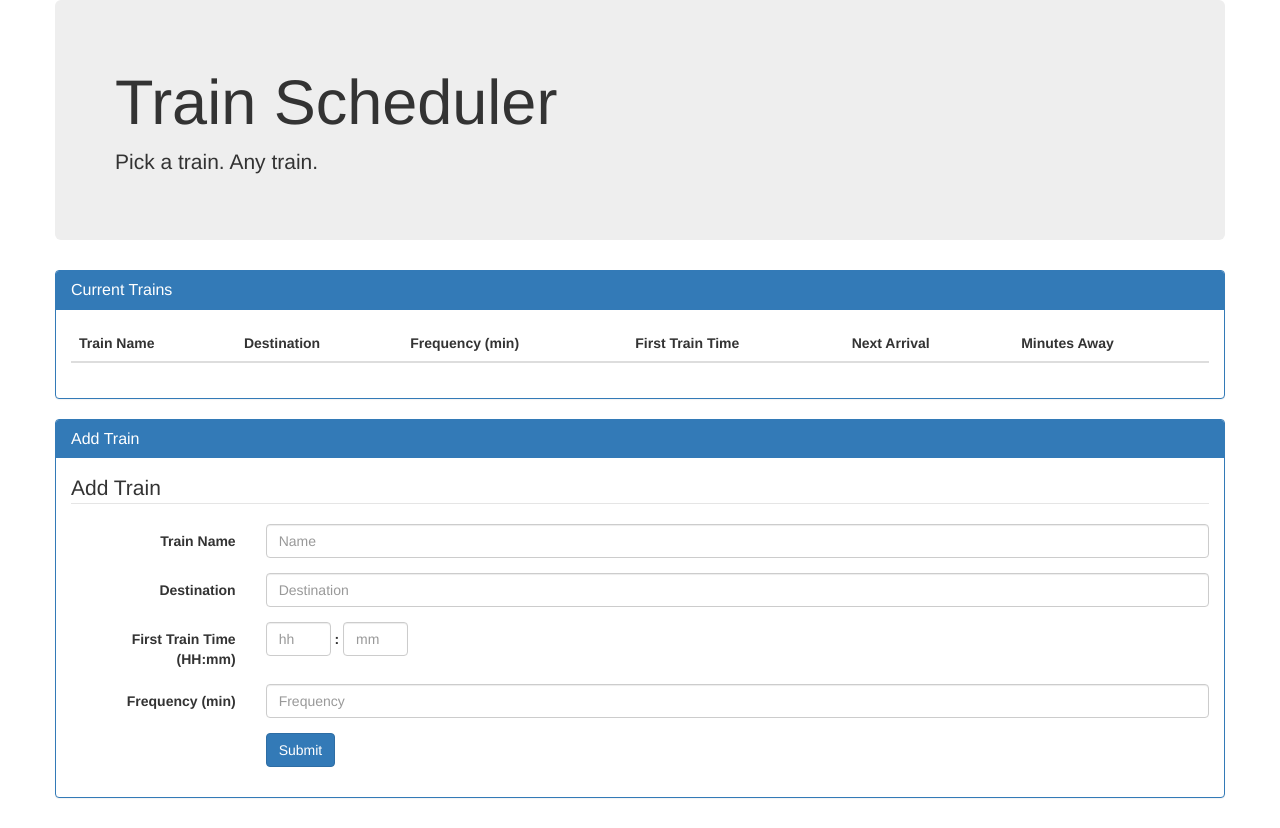
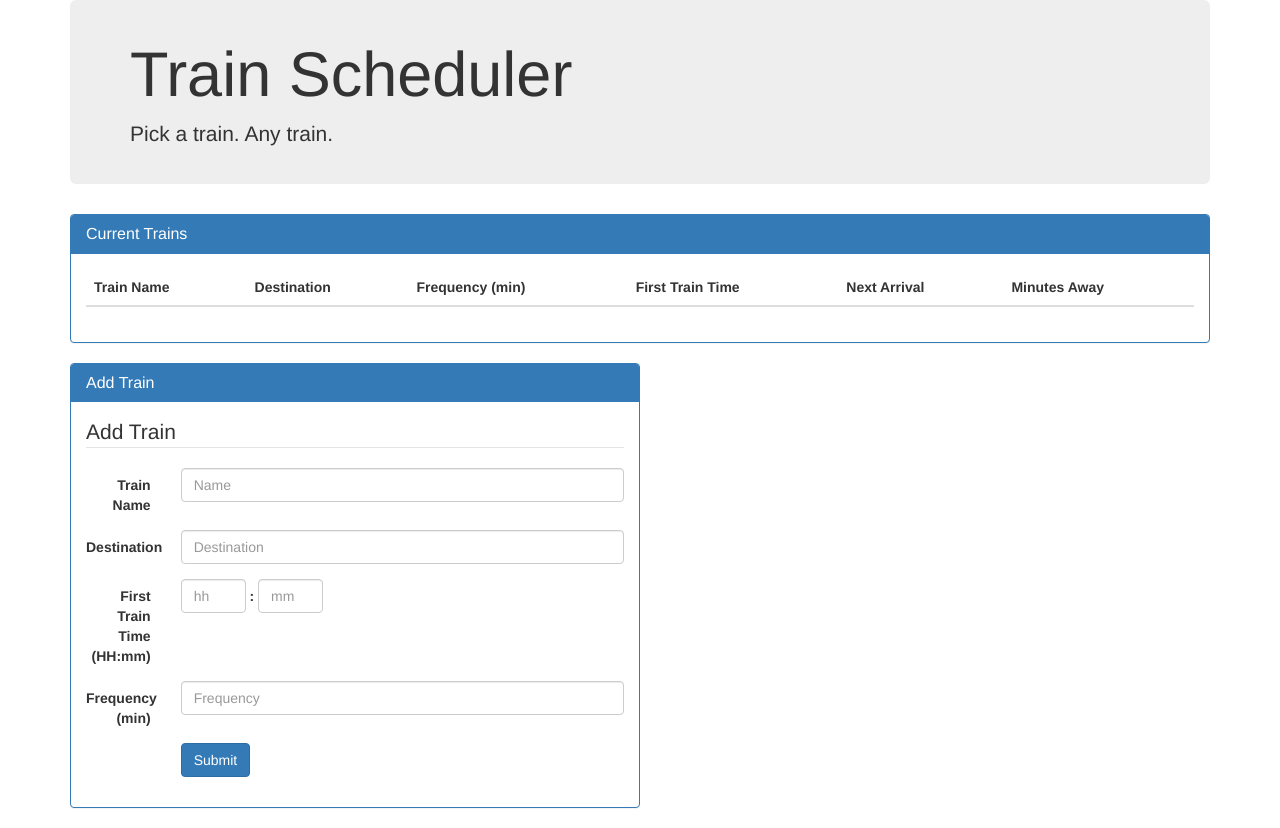
Before and after one commit to mdvb1001/train_scheduler, a PHP site: page / in a window 1280 px wide. Before the commit the page ends 798 px from the top, so only its background shows below. Run offline with PHP 8.4, Linux system fonts and the light colour scheme; lists and menus that the app fills with data are empty; some libraries are stand-ins or nearby versions.

```diff
--- a/assets/css/style.css
+++ b/assets/css/style.css
@@ -1,3 +1,13 @@
+body {
+	/*background-image: url("../images/orientExpress.jpg");*/
+}
+
+.main-title {
+	padding: 20px;
+	/*background: rgba(1000, 1000, 1000, 0.5);
+	background-image: url("../images/orientExpress.jpg");*/
+}
+
 #inputHour {
 	width: 65px;
 }
@@ -9,3 +19,19 @@
 .military {
 	display: inline;
 }
+
+#inputName {
+	width: 100%;
+}
+
+#inputDestination {
+	width: 100%;
+}
+
+#inputFrequency {
+	width: 100%;
+}
+
+.all-inputs {
+	width: 50%;
+}
--- a/assets/javascript/app.js
+++ b/assets/javascript/app.js
@@ -76,7 +76,6 @@ $(document).on('ready', function () {
         return false;
       }
     });
-    //freq * the 5th train + the initial time = next train
     database.ref().on("child_added", function (childSnapshot) {
 
         // First Time (pushed back 1 year to make sure it comes before current time)
--- a/index.html
+++ b/index.html
@@ -14,13 +14,13 @@
 
 <body>
   <div class="container">
-    <div class="row">
-      <div class="jumbotron">
+    <div class="row-fluid">
+      <div class="jumbotron main-title">
         <h1>Train Scheduler</h1>
         <p class="text-lead">Pick a train. Any train.</p>
       </div>
     </div>
-    <div class="row">
+    <div class="row-fluid">
       <div class="panel panel-primary">
         <div class="panel-heading">
           <h3 class="panel-title">Current Trains</h3>
@@ -43,8 +43,8 @@
         </div>
       </div>
     </div>
-    <div class="row">
-      <div class="panel panel-primary">
+    <div class="row-fluid">
+      <div class="panel panel-primary all-inputs">
         <div class="panel-heading">
           <h3 class="panel-title">Add Train</h3>
         </div>
```
Also changed, not shown: assets/images/orientExpress.jpg (added).
